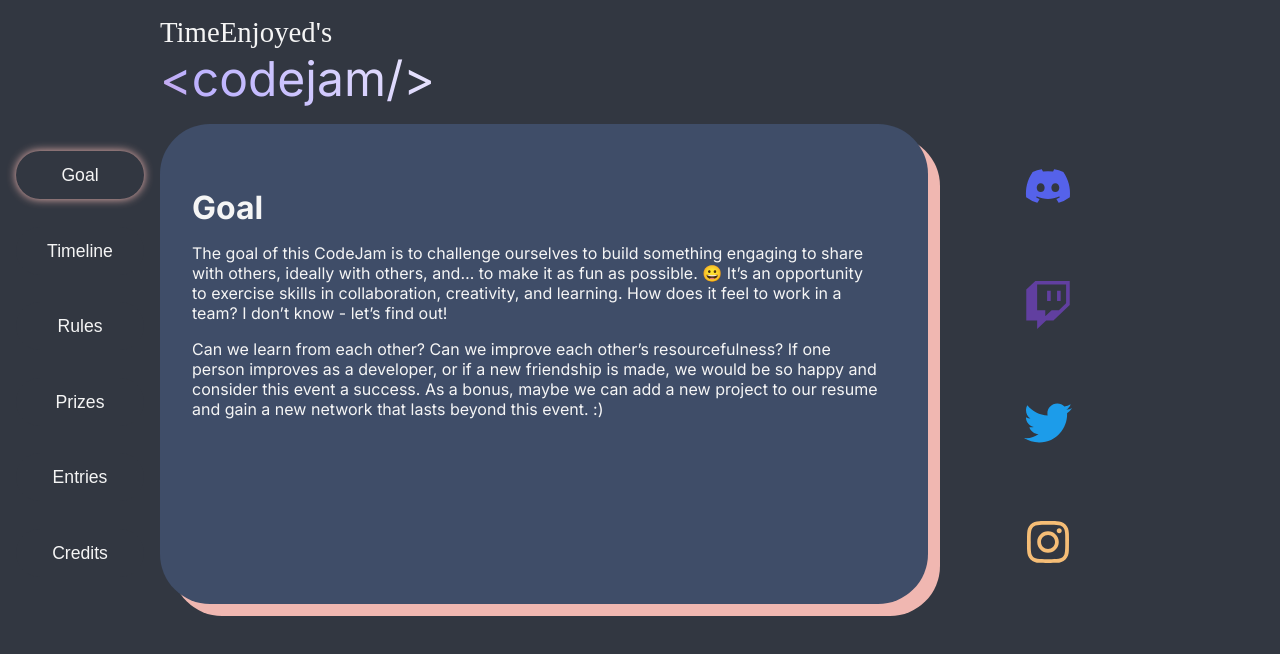
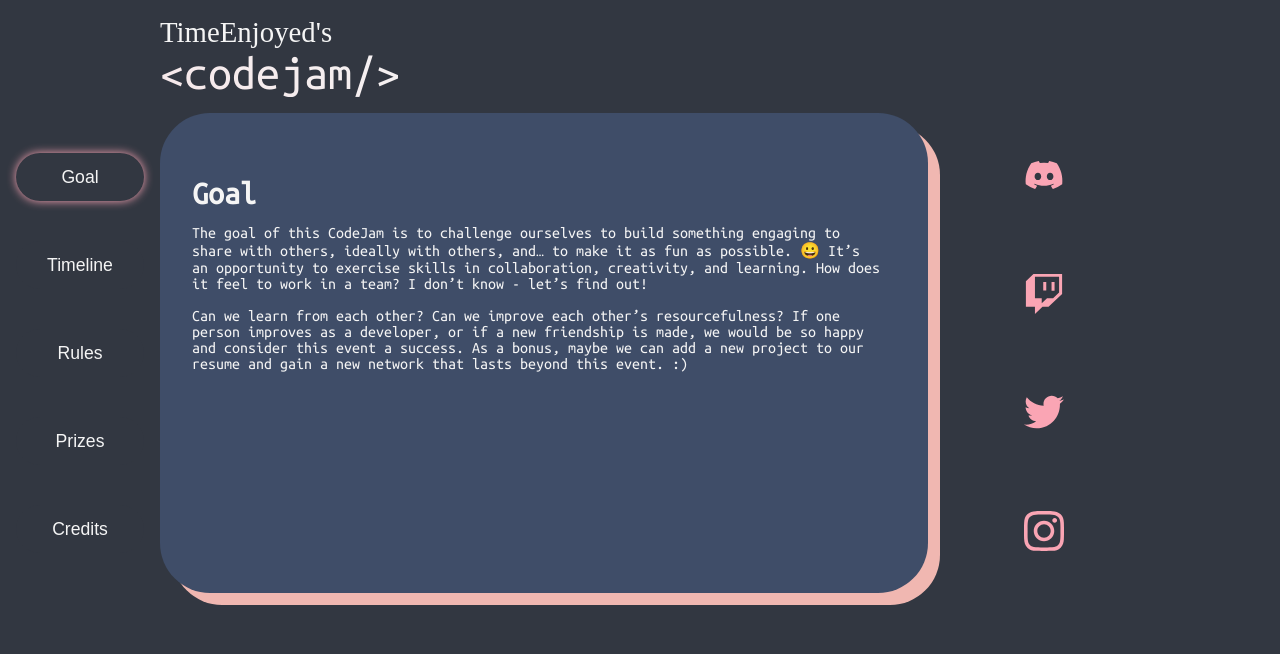
Before and after one commit to ezstarr/Codejam-Site, a Next.js app in the folder codejam-site/: page / in a window 1280 px wide. Shown: the top 654 px of the page. Built offline with nearby package versions, Linux system fonts and the light colour scheme; a web font is replaced by a local one.

Commit message:
Estha done with design stuff - ready for Mysty to add stuff and deploy

```diff
--- a/codejam-site/app/globals.css
+++ b/codejam-site/app/globals.css
@@ -2,14 +2,13 @@
 
 :root {
     /*Fonts*/
-    --primary-font: 'Ubuntu Mono', monospace;
     --cursive-font: 'Liu Jian Mao Cao', cursive;
     --primary-color: whitesmoke;
 
     /*Colors*/
     --primary-background: #323741;
     --secondary-background: #3f4d68;
-    --accent-color: #f0b7b1;
+    --accent-color: #faa5b4;
 
     --nav-alignment: 10rem;
 }
@@ -29,7 +28,6 @@ body {
     max-width: 100vw;
     background: var(--primary-background);
     color: var(--primary-color);
-    font-family: var(--primary-font);
     height: 100%;
 }
 a {
--- a/codejam-site/app/layout.js
+++ b/codejam-site/app/layout.js
@@ -1,17 +1,13 @@
 import './globals.css'
-import { Inter } from 'next/font/google'
+import { Ubuntu_Mono } from 'next/font/google'
 
-const inter = Inter({ subsets: ['latin'] })
+const UbuntuMono = Ubuntu_Mono({ weight: '400', subsets: ['latin'] })
 
-export const metadata = {
-  title: 'Create Next App',
-  description: 'Generated by create next app',
-}
 
 export default function RootLayout({ children }) {
   return (
-    <html lang="en">
-      <body className={inter.className}>{children}</body>
-    </html>
+      <html lang="en">
+      <body className={UbuntuMono.className}>{children}</body>
+      </html>
   )
 }
--- a/codejam-site/app/page.jsx
+++ b/codejam-site/app/page.jsx
@@ -38,7 +38,8 @@ export default function Home() {
                   <button className={`${styles.navButton} ${page === 'timeline' ? styles.navActive: ''}`} onClick={() => setPage('timeline')}>Timeline</button>
                   <button className={`${styles.navButton} ${page === 'rules' ? styles.navActive: ''}`} onClick={() => setPage('rules')}>Rules</button>
                   <button className={`${styles.navButton} ${page === 'prizes' ? styles.navActive: ''}`} onClick={() => setPage('prizes')}>Prizes</button>
-                  <button className={`${styles.navButton} ${page === 'entries' ? styles.navActive: ''}`} onClick={() => setPage('entries')}>Entries</button>
+                  {/*<button className={`${styles.navButton} ${page === 'participants' ? styles.navActive: ''}`} onClick={() => setPage('participants')}>Participants</button>*/}
+                  {/*<button className={`${styles.navButton} ${page === 'entries' ? styles.navActive: ''}`} onClick={() => setPage('entries')}>Entries</button>*/}
                   <button className={`${styles.navButton} ${page === 'credits' ? styles.navActive: ''}`} onClick={() => setPage('credits')}>Credits</button>
               </nav>
 
@@ -177,17 +178,28 @@ export default function Home() {
                   <div className={page === 'prizes' ? styles.contentDiv: styles.hide}>
                       <div className={styles.innerContentDiv}>
                           <h1>Prizes</h1>
+                          <p>Everyone who participates will get a hoisted discord badge! Everyone also will get CodeJam 2023 stickers, as long as they provide a shipping address and the cost isn't over 10USD. We are still brainstorming other prizes that are digital or otherwise.</p>
+                      </div>
+                  </div>
+
+                   {/*PARTICIPANTS PAGE*/}
+
+                  <div className={page === 'participants' ? styles.contentDiv: styles.hide}>
+                      <div className={styles.innerContentDiv}>
+                          <h1>Participants</h1>
+                          <p>Registered people will show up here soon.</p>
                       </div>
                   </div>
 
 
                   {/* ENTRIES PAGE */}
 
-                  <div className={page === 'entries' ? styles.contentDiv: styles.hide}>
-                      <div className={styles.innerContentDiv}>
-                          <h1>Entries</h1>
-                      </div>
-                  </div>
+                  {/*<div className={page === 'entries' ? styles.contentDiv: styles.hide}>*/}
+                  {/*    <div className={styles.innerContentDiv}>*/}
+                  {/*        <h1>Entries</h1>*/}
+                  {/*        <p>This is where people submitted entries can be admired</p>*/}
+                  {/*    </div>*/}
+                  {/*</div>*/}
 
 
                   {/* CREDITS PAGE */}
@@ -195,6 +207,7 @@ export default function Home() {
                   <div className={page === 'credits' ? styles.contentDiv: styles.hide}>
                       <div className={styles.innerContentDiv}>
                           <h1>Credits</h1>
+                          <p>First off, thanks Mysty for making this whole thing happen. Thanks to everyone who volunteered to test and contribute ideas. More credits will be given as the codejam continues.</p>
                       </div>
                   </div>
 
@@ -204,28 +217,28 @@ export default function Home() {
               {/* FOOTER SOCIALS */}
               <div className={styles.footerSocialsContainer}>
                   <Link href={'https://discord.gg/timeenjoyed'} target={"_blank"} className={styles.footerSocials}>
-                      <FaDiscord style={{color: "#5562EA"}} />
+                      <FaDiscord style={{color: "#faa5b4", width: "2.5rem"}} />
                       <div className={styles.socialsPopover}>
                           Discord
                       </div>
                   </Link>
 
                   <Link href={'https://twitch.tv/timeenjoyed'} target={"_blank"} className={styles.footerSocials}>
-                      <FaTwitch style={{color: "#613FA0"}}/>
+                      <FaTwitch style={{color: "#faa5b4", width: "2.5rem"}}/>
                       <div className={styles.socialsPopover}>
                           Twitch
                       </div>
                   </Link>
 
                   <Link href={'https://twitter.com/TimeEnjoyed_'} target={"_blank"} className={styles.footerSocials}>
-                      <FaTwitter style={{color: "#1C9CEA"}}/>
+                      <FaTwitter style={{color: "#faa5b4", width: "2.5rem"}}/>
                       <div className={styles.socialsPopover}>
                           Twitter
                       </div>
                   </Link>
 
                   <Link href={'https://www.instagram.com/time.enjoyed/'} target={"_blank"} className={styles.footerSocials}>
-                      <FaInstagram style={{color: "#F5BD76"}}/>
+                      <FaInstagram style={{color: "#faa5b4", width: "2.5rem"}}/>
                       <div className={styles.socialsPopover}>
                           Instagram
                       </div>
--- a/codejam-site/app/page.module.css
+++ b/codejam-site/app/page.module.css
@@ -131,7 +131,7 @@
 }
 
 .rainbowText {
-    background-image: repeating-linear-gradient(45deg, #CC99C9, #9EC1CF, #9EE09E, #FDFD97, #FEB144, #FF6663, #BDB2FF, #FFFFFB);
+    background-image: repeating-linear-gradient(45deg, var(--accent-color), var(--primary-color));
     text-align: center;
     background-size: 800% 800%;
     -webkit-background-clip: text;
```
Also changed, not shown: 2 other files (tests, documents, lock files or other folders).
